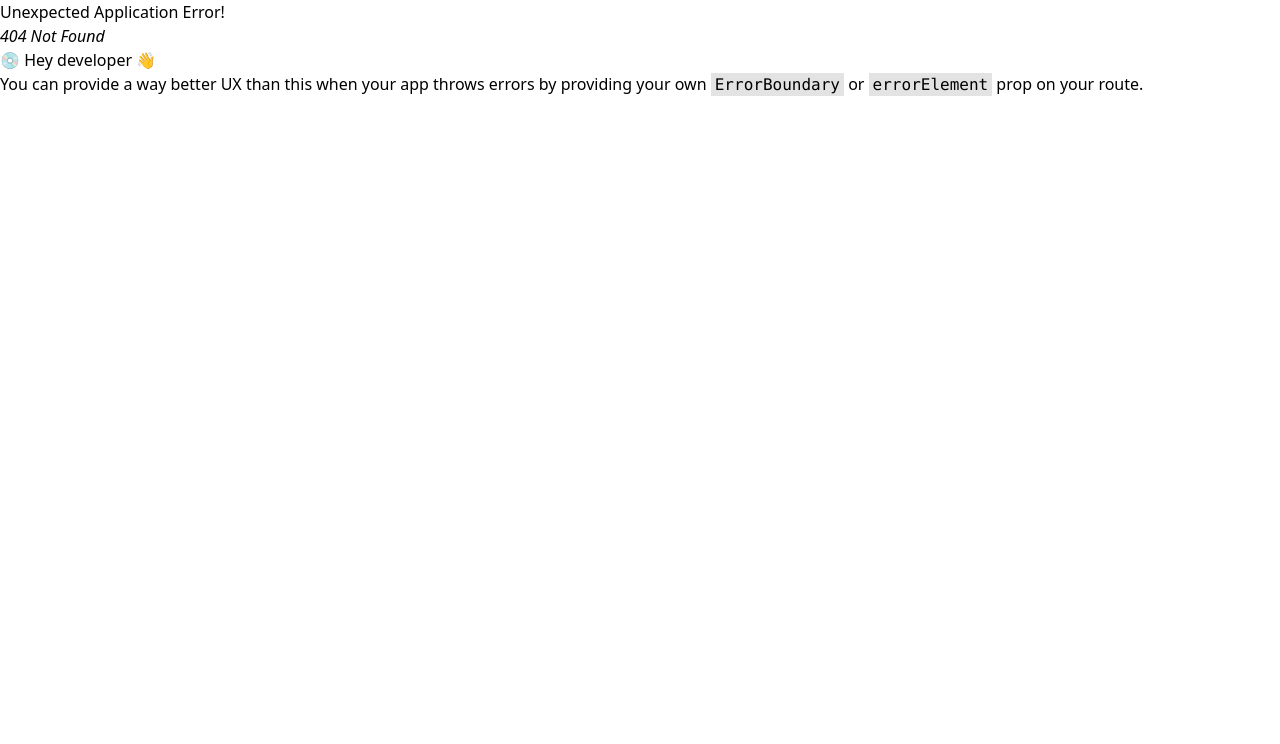
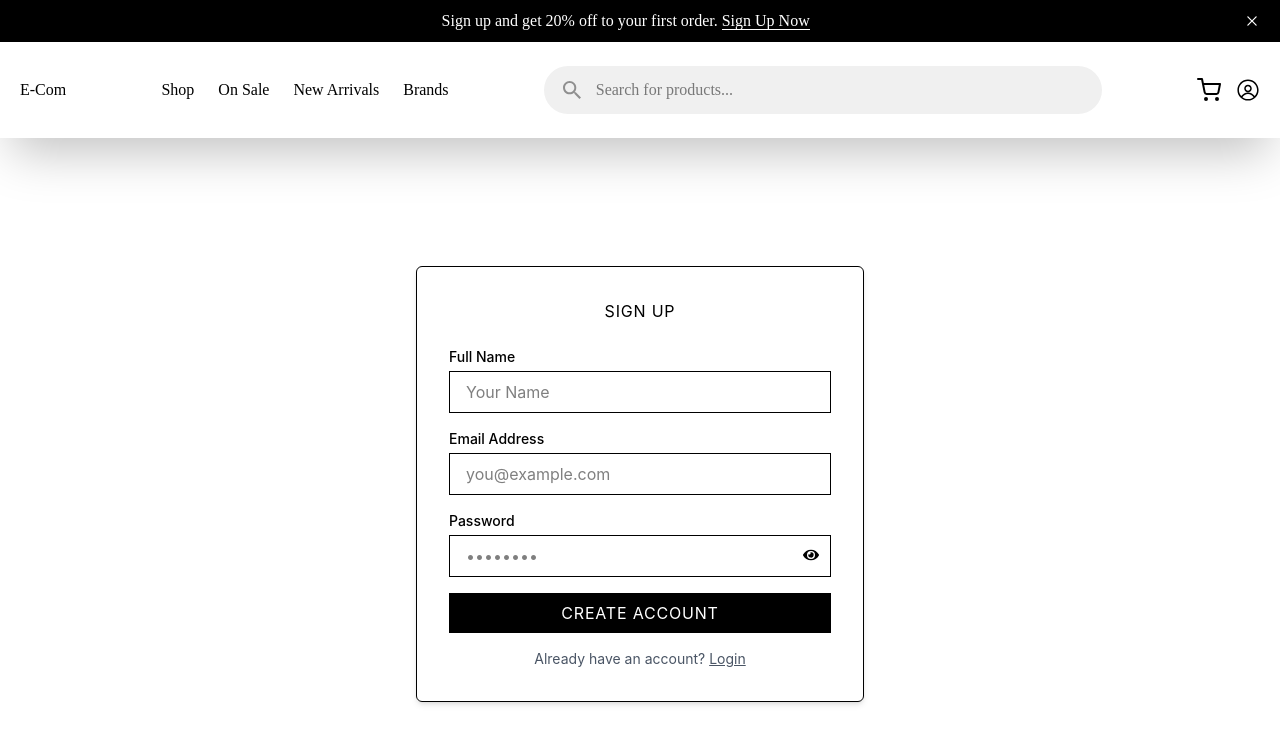
Before and after one commit to meheraj786/e-com, a React (Vite) app: page /signup in a window 1280 px wide. Before the commit this address had no page. Shown: the top 744 px of the page. Built offline with nearby package versions, Linux system fonts and the light colour scheme.

Commit message:
signup add

```diff
--- a/src/App.jsx
+++ b/src/App.jsx
@@ -9,7 +9,6 @@ function App() {
   return (
     <>
     <Navbar/>
-    <Banner/>
     <Shop/>
     </>
   )
--- a/src/components/cartComponent/CartComponent.jsx
+++ b/src/components/cartComponent/CartComponent.jsx
@@ -5,8 +5,6 @@ import CartTr from './CartTr'
 
 const CartComponent = ({cartItems, total}) => {
   const dispatch= useDispatch()
-
-
 
 
   return (
--- a/src/components/navbar/Navbar.jsx
+++ b/src/components/navbar/Navbar.jsx
@@ -7,7 +7,7 @@ import { IoMdMenu } from "react-icons/io";
 import { IoMdClose } from "react-icons/io";
 import Flex from '../../layouts/Flex';
 import Container from '../../layouts/Container';
-import { Link } from 'react-router';
+import { Link, Outlet } from 'react-router';
 
 
 
@@ -16,7 +16,24 @@ import { Link } from 'react-router';
 const Navbar = () => {
   const [show, setShow]= useState(false)
   const [showBar, setShowBar]= useState(true)
-  const navItems=["Shop", 'On Sale', 'New Arrivals', 'Brands']
+  // const navItems=["Shop", 'On Sale', 'New Arrivals', 'Brands']
+  const navItems=[{
+    name: "Shop",
+    link: "/shop"
+  },
+  {
+    name: "On Sale",
+    link: "/shop"
+  },
+  {
+    name: "New Arrivals",
+    link: "/shop"
+  },
+  {
+    name: "Brands",
+    link: "/shop"
+  },
+]
   return (
     <>
     {
@@ -45,7 +62,10 @@ const Navbar = () => {
             <Flex className="gap-x-6">
               {
                 navItems.map((item)=>(
-                  <li>{item}</li>
+                  <li>
+                    <Link to={item.link}>
+                    {item.name}</Link>
+                  </li>
                 ))
               }
             </Flex>
@@ -98,6 +118,8 @@ const Navbar = () => {
         </Flex>
       </Container>
     </div>
+
+    <Outlet/>
     </>
   )
 }
--- a/src/firebase/firebase.js
+++ b/src/firebase/firebase.js
@@ -1,6 +1,7 @@
 // Import the functions you need from the SDKs you need
 import { initializeApp } from "firebase/app";
 import { getFirestore } from "firebase/firestore";
+import { getAuth } from "firebase/auth";
 // TODO: Add SDKs for Firebase products that you want to use
 // https://firebase.google.com/docs/web/setup#available-libraries
 
@@ -17,3 +18,4 @@ const firebaseConfig = {
 // Initialize Firebase
 const app = initializeApp(firebaseConfig);
 export const db= getFirestore(app)
+export const auth= getAuth(app)
--- a/src/main.jsx
+++ b/src/main.jsx
@@ -8,14 +8,22 @@ import { createBrowserRouter, RouterProvider } from "react-router";
 import Cart from './pages/Cart.jsx'
 import Home from './pages/Home.jsx'
 import Shop from './pages/Shop.jsx'
+import SignUp from './pages/SignUp.jsx'
+import Navbar from './components/navbar/Navbar.jsx'
+import Login from './pages/Login.jsx'
 
 const router = createBrowserRouter([
-  { path: "/", Component: Home,
+  { path: "/", Component: Navbar,
     children:[
       {
-        index: true, Component: Shop
+        index: true, Component: Home
+      },
+      {
+        path: "/shop", Component: Shop
       },
       { path: "/cart", Component: Cart },
+      { path: "/signup", Component: SignUp },
+      { path: "/login", Component: Login },
     ]
    },
 
--- a/src/pages/Home.jsx
+++ b/src/pages/Home.jsx
@@ -1,12 +1,14 @@
 import React from 'react'
 import Navbar from '../components/navbar/Navbar'
 import { Outlet } from 'react-router'
+import Banner from '../components/banner/Banner'
+import Shop from './Shop'
 
 const Home = () => {
   return (
     <>
-    <Navbar/>
-    <Outlet/>
+    <Banner/>
+    <Shop/>
     </>
   )
 }
--- /dev/null
+++ b/src/pages/Login.jsx
@@ -0,0 +1,65 @@
+import React, { useState } from "react";
+import { Link } from "react-router";
+
+const Login = () => {
+  const [user, setUser] = useState({
+    email: "",
+    password: "",
+  });
+
+  return (
+    <div className="mt-[10%] flex items-center justify-center bg-white text-black font-primary px-4">
+      <div className="w-full max-w-md border border-black p-8 rounded-md shadow-md">
+        <h2
+          className="text-center mb-6 tracking-wider uppercase"
+          style={{ fontSize: "var(--text-title)", fontFamily: "var(--font-primary)" }}
+        >
+          Login
+        </h2>
+
+        <form className="space-y-4">
+          <div>
+            <label htmlFor="email" className="block mb-1 text-sm font-medium">
+              Email Address
+            </label>
+            <input
+              type="email"
+              id="email"
+              className="w-full px-4 py-2 border border-black focus:outline-none focus:ring-2 focus:ring-black"
+              placeholder="you@example.com"
+            />
+          </div>
+
+          <div>
+            <label htmlFor="password" className="block mb-1 text-sm font-medium">
+              Password
+            </label>
+            <input
+              type="password"
+              id="password"
+              className="w-full px-4 py-2 border border-black focus:outline-none focus:ring-2 focus:ring-black"
+              placeholder="••••••••"
+            />
+          </div>
+
+          <button
+            type="submit"
+            className="w-full bg-black text-white py-2 uppercase tracking-wider hover:bg-white hover:text-black hover:border hover:border-black transition-all"
+            style={{ fontFamily: "var(--font-primary)", fontSize: "var(--text-body)" }}
+          >
+            Login
+          </button>
+        </form>
+
+        <p className="text-center text-sm text-gray-600 mt-4">
+          Don’t have an account?{" "}
+          <Link to="/signup" className="underline hover:text-black">
+            Signup
+          </Link>
+        </p>
+      </div>
+    </div>
+  );
+};
+
+export default Login;
--- /dev/null
+++ b/src/pages/SignUp.jsx
@@ -0,0 +1,149 @@
+import React, { useState } from "react";
+import { Link } from "react-router";
+import { auth, db } from "../firebase/firebase";
+import { createUserWithEmailAndPassword, updateProfile } from "firebase/auth";
+import { FaEye, FaEyeSlash } from "react-icons/fa";
+import { doc, setDoc } from "firebase/firestore";
+
+const SignUp = () => {
+  const [user, setUser] = useState({
+    name: "",
+    email: "",
+    password: "",
+  });
+  const [showPass, setShowPass] = useState(false);
+  const [isLoading, setIsLoading] = useState(false);
+  const [errmsg, setErrmsg] = useState("");
+  const handleChange = (e) => {
+    setUser({
+      ...user,
+      [e.target.id]: e.target.value,
+    });
+  };
+  const submitHandler = async () => {
+    setIsLoading(true);
+    try {
+      const res = await createUserWithEmailAndPassword(
+        auth,
+        user.email,
+        user.password
+      );
+      await updateProfile(res.user, {
+        displayName: user.name,
+      });
+      console.log(res.user.uid);
+
+      await setDoc(doc(db, "users", res.user.uid), {
+        name: res.user.displayName,
+        email: res.user.email,
+        role: "user"
+      })
+      setIsLoading(false);
+      setUser({
+        name: "",
+        email: "",
+        password: "",
+      });
+      setErrmsg("");
+    } catch (err) {
+      console.log(err);
+      setIsLoading(false);
+      setErrmsg(err.message);
+    }
+  };
+  return (
+    <div className="mt-[10%] flex items-center justify-center bg-white text-black font-primary px-4">
+      <div className="w-full max-w-md border border-black p-8 rounded-md shadow-md">
+        <h2
+          className="text-center mb-6 tracking-wider uppercase"
+          style={{
+            fontSize: "var(--text-title)",
+            fontFamily: "var(--font-primary)",
+          }}
+        >
+          Sign Up
+        </h2>
+        <p className="text-center text-red-400">{errmsg}</p>
+
+        <div className="space-y-4">
+          <div>
+            <label htmlFor="name" className="block mb-1 text-sm font-medium">
+              Full Name
+            </label>
+            <input
+              type="text"
+              id="name"
+              value={user.name}
+              onChange={(e) => handleChange(e)}
+              className="w-full px-4 py-2 border border-black focus:outline-none focus:ring-2 focus:ring-black"
+              placeholder="Your Name"
+            />
+          </div>
+
+          <div>
+            <label htmlFor="email" className="block mb-1 text-sm font-medium">
+              Email Address
+            </label>
+            <input
+              type="email"
+              id="email"
+              value={user.email}
+              onChange={(e) => handleChange(e)}
+              className="w-full px-4 py-2 border border-black focus:outline-none focus:ring-2 focus:ring-black"
+              placeholder="you@example.com"
+            />
+          </div>
+
+          <div className="relative">
+            <label
+              htmlFor="password"
+              className="block mb-1 text-sm font-medium"
+            >
+              Password
+            </label>
+            <input
+              type={showPass ? "text" : "password"}
+              id="password"
+              value={user.password}
+              onChange={(e) => handleChange(e)}
+              className="w-full px-4 py-2 border border-black focus:outline-none focus:ring-2 focus:ring-black"
+              placeholder="••••••••"
+            />
+            {showPass ? (
+              <FaEyeSlash
+                onClick={() => setShowPass(!showPass)}
+                className="absolute top-[55%] right-3 cursor-pointer"
+              />
+            ) : (
+              <FaEye
+                onClick={() => setShowPass(!showPass)}
+                className="absolute top-[55%] right-3 cursor-pointer"
+              />
+            )}
+          </div>
+
+          <button
+            onClick={submitHandler}
+            type="submit"
+            className="w-full bg-black text-white py-2 uppercase tracking-wider hover:bg-white cursor-pointer hover:text-black hover:border hover:border-black transition-all"
+            style={{
+              fontFamily: "var(--font-primary)",
+              fontSize: "var(--text-body)",
+            }}
+          >
+            Create Account
+          </button>
+        </div>
+
+        <p className="text-center text-sm text-gray-600 mt-4">
+          Already have an account?{" "}
+          <Link to="/login" className="underline hover:text-black">
+            Login
+          </Link>
+        </p>
+      </div>
+    </div>
+  );
+};
+
+export default SignUp;
```
